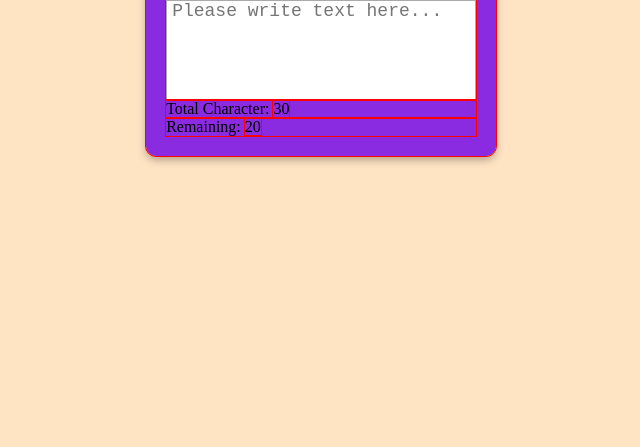
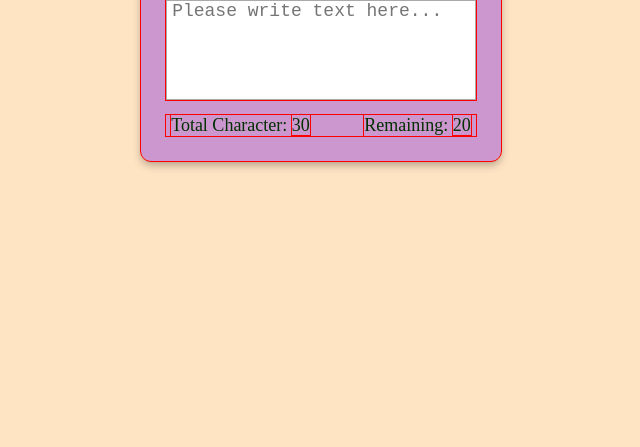
Before and after one commit to olusesimrg/MealApp, a plain HTML site: page Character Counter/index.html in a window 1280 px wide. Shown: the part 353-800 px from the top of the page, without its empty margins (319-959 px from the left). Drawn offline with Linux system fonts and the light colour scheme.

Commit message:
css modified

```diff
--- a/Character Counter/style.css
+++ b/Character Counter/style.css
@@ -15,10 +15,10 @@ body{
 }
 
 .container{
-     background-color: blueviolet;
+     background-color: rgba(138, 50, 221, 0.432);
      display: flex;
      flex-direction: column;
-     padding: 20px;
+     padding: 25px;
      margin: 5px;
      border-radius: 10px;
      box-shadow: 0 4px 8px rgba(0, 0, 0, .3);
@@ -32,5 +32,17 @@ h2{
      height: 100px;
      font-size: 18px;
      padding: 0 5px 0 5px;
+     margin: 0 0 15px 0;
      border: 1px solid darkgray;
 }
+
+.counter-container{
+     display: flex;
+     justify-content: space-between;
+     padding: 0 5px;
+}
+
+.counter-container p {
+     font-size: 18px;
+     color: rgb(2, 48, 1);
+}
```
